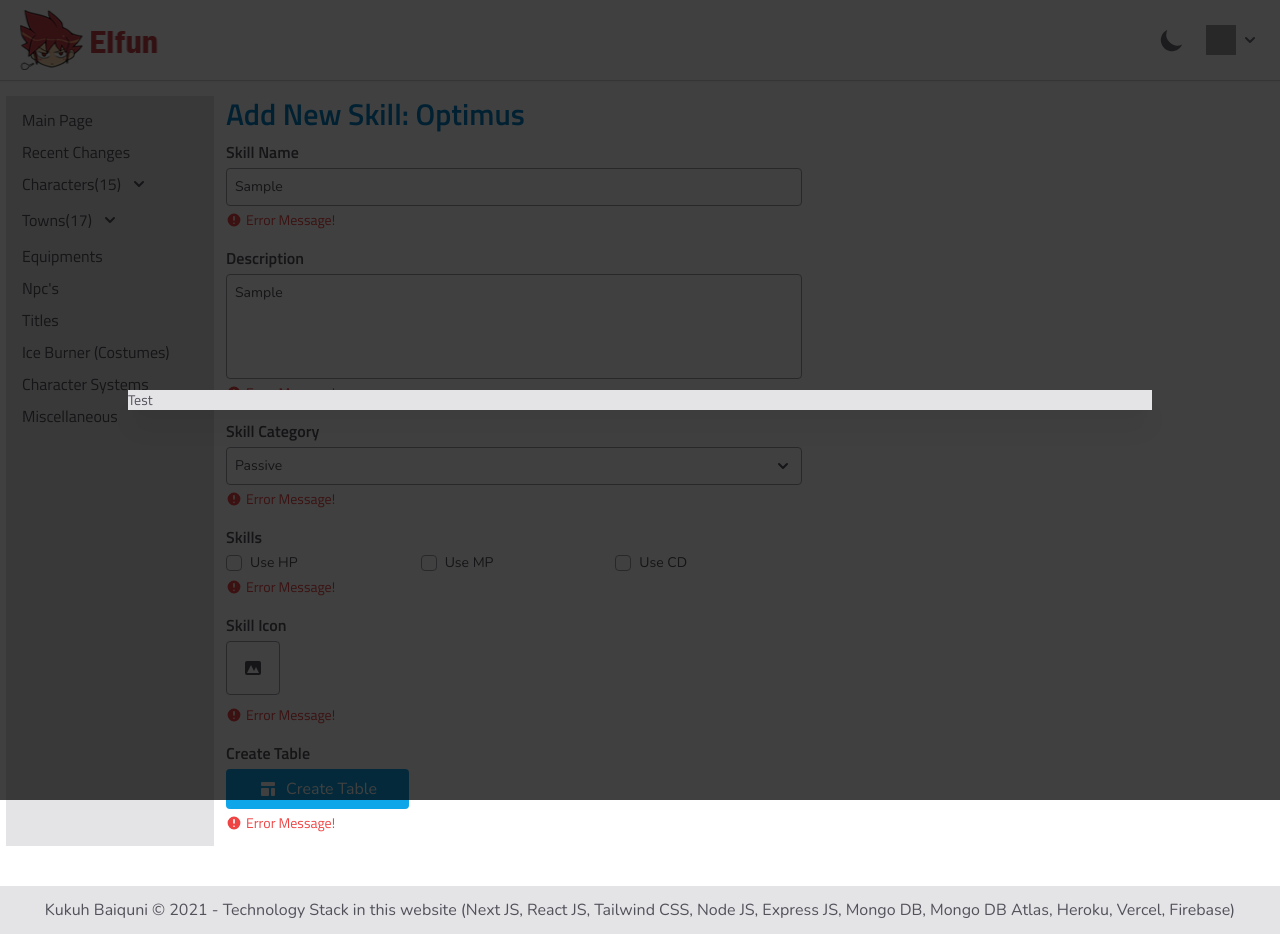
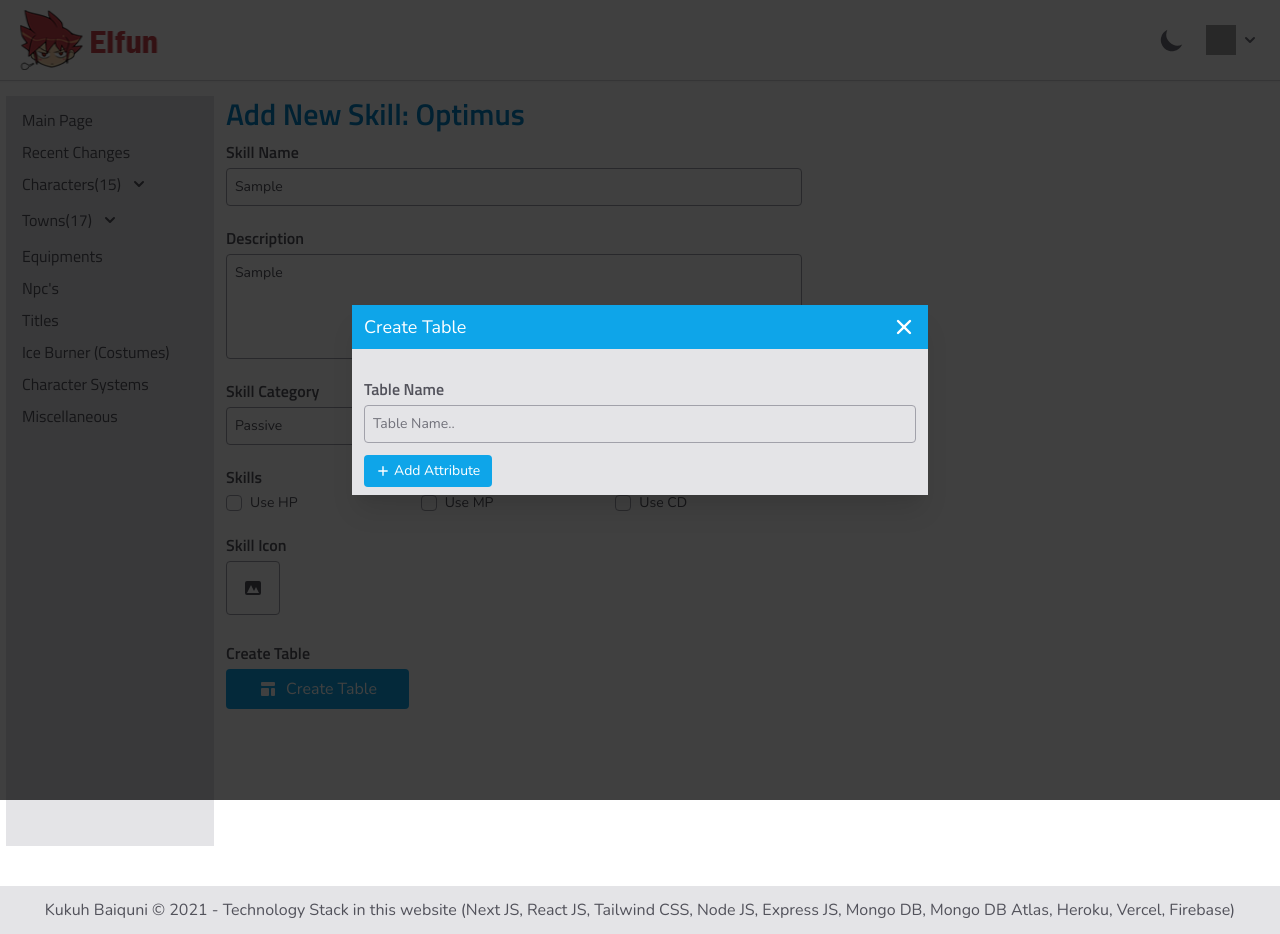
Before and after one commit to kukuhBaiquni/elfun, a Next.js app: page /contribution/skills in a window 1280 px wide. Both pictures are taken after typing "Sample", "Sample" into the empty fields and a click on the button "Create Table". Built offline with nearby package versions, Linux system fonts and the light colour scheme; grey boxes are pictures that could not be loaded.

Commit message:
Add error handling

```diff
--- a/src/components/common/button/index.jsx
+++ b/src/components/common/button/index.jsx
@@ -6,16 +6,19 @@ import clsx from 'clsx'
 export default function Button(props) {
   const {
     type, label, onClick, leftIcon, rightIcon,
-    outlined, fluid,
+    outlined, fluid, size,
   } = props
   return (
     <button
       className={clsx(
+        size === 'sm'
+          ? 'py-1.5 px-3 text-sm'
+          : 'py-2 px-8',
         outlined
           ? 'border border-sky-500 bg-transparent text-sky-500 hover:bg-gray-200 dark:hover:bg-gray-700'
           : 'bg-sky-500 text-white hover:bg-opacity-70',
-        fluid && 'w-full justify-center',
-        'flex items-center rounded py-2 px-8 transition-all duration-300',
+        fluid && 'w-full',
+        'flex items-center justify-center rounded transition-all duration-300',
       )}
       type={type}
       onClick={onClick}
@@ -35,6 +38,9 @@ Button.propTypes = {
   rightIcon: PropTypes.node,
   fluid: PropTypes.bool,
   outlined: PropTypes.bool,
+  size: PropTypes.oneOf([
+    'sm', 'md',
+  ]),
 }
 
 Button.defaultProps = {
@@ -45,4 +51,5 @@ Button.defaultProps = {
   onClick: () => {},
   leftIcon: <span />,
   rightIcon: <span />,
+  size: 'md',
 }
--- a/src/components/common/modal/index.jsx
+++ b/src/components/common/modal/index.jsx
@@ -39,7 +39,7 @@ export default function Modal(props) {
             <div className={clsx(
               size,
               'inline-block w-full bg-general whitespace-nowrap text-center overflow-hidden shadow-xl',
-              'sm:text-sm sm:text-left text-general text-xs font-titillium transform transition-all',
+              'sm:text-left text-general transform transition-all',
             )}
             >
               {render}
--- a/src/components/common/modal/job-path/job-path-mapper.jsx
+++ b/src/components/common/modal/job-path/job-path-mapper.jsx
@@ -29,7 +29,7 @@ export default function JobPathMapper(props) {
         <h5>Choose Character Path</h5>
         <XIcon className='w-6 h-6 cursor-pointer' onClick={() => setIsVisible(false)} />
       </div>
-      <div className='p-2 mt-3 flex flex-col'>
+      <div className='p-2 mt-3 flex flex-col sm:text-sm text-xs font-titillium'>
         <div className='flex flex-col justify-center items-center'>
           <div className={clsx(
             selectedCharacter?.name === data?.name
--- a/src/components/forms/FormFieldWrapper.jsx
+++ b/src/components/forms/FormFieldWrapper.jsx
@@ -5,7 +5,7 @@ import clsx from 'clsx'
 
 export function FormFieldWrapper(props) {
   const {
-    name, label, children, bordered,
+    name, label, children, bordered, errorMessage,
   } = props
   // eslint-disable-next-line no-console
   // console.log('📝', props)
@@ -19,10 +19,12 @@ export function FormFieldWrapper(props) {
       >
         {children}
       </div>
-      <div className='flex items-center'>
-        <ExclamationCircleIcon className='w-4 h-4 text-red-500 dark:text-red-700' />
-        <span className='text-red-500 dark:text-red-700 ml-1 text-sm' role='alert'>Error Message!</span>
-      </div>
+      {errorMessage && (
+        <div className='flex items-center'>
+          <ExclamationCircleIcon className='w-4 h-4 text-red-500 dark:text-red-700' />
+          <span className='text-red-500 dark:text-red-700 ml-1 text-sm' role='alert'>{errorMessage}</span>
+        </div>
+      )}
     </div>
   )
 }
@@ -32,6 +34,7 @@ FormFieldWrapper.propTypes = {
   label: PropTypes.string.isRequired,
   children: PropTypes.node,
   bordered: PropTypes.bool,
+  errorMessage: PropTypes.string,
 }
 
 FormFieldWrapper.defaultProps = {
--- a/src/components/forms/input-text/input-text.jsx
+++ b/src/components/forms/input-text/input-text.jsx
@@ -8,10 +8,11 @@ function InputText(props) {
     name, label, placeholder, defaultValue,
   } = props
 
-  const { register } = useFormContext()
+  const { register, formState: { errors } } = useFormContext()
+  const errorMessage = Object.keys(errors).includes(name) ? errors[name].message : ''
 
   return (
-    <FormFieldWrapper bordered label={label} name={name}>
+    <FormFieldWrapper bordered errorMessage={errorMessage} label={label} name={name}>
       <input
         {...register(name)}
         className='w-full outline-none placeholder-gray-500 bg-transparent text-sm p-2'
--- a/src/components/forms/input-text/textarea.jsx
+++ b/src/components/forms/input-text/textarea.jsx
@@ -8,10 +8,11 @@ function Textarea(props) {
     name, label, placeholder, defaultValue,
   } = props
 
-  const { register } = useFormContext()
+  const { register, formState: { errors } } = useFormContext()
+  const errorMessage = Object.keys(errors).includes(name) ? errors[name].message : ''
 
   return (
-    <FormFieldWrapper bordered label={label} name={name}>
+    <FormFieldWrapper bordered errorMessage={errorMessage} label={label} name={name}>
       <textarea
         {...register(name)}
         className='w-full outline-none placeholder-gray-500 bg-transparent text-sm p-2 resize-none'
--- a/src/components/forms/table-composer/index.jsx
+++ b/src/components/forms/table-composer/index.jsx
@@ -1,13 +1,16 @@
-import { useState } from 'react'
+import { useState, Fragment } from 'react'
 import Button from 'components/common/button'
-import { TemplateIcon } from '@heroicons/react/solid'
+import { TemplateIcon, XIcon, PlusIcon } from '@heroicons/react/solid'
 import PropTypes from 'prop-types'
+import { FormProvider, useForm } from 'react-hook-form'
 import Modal from 'components/common/modal'
 import { FormFieldWrapper } from '../FormFieldWrapper'
+import InputText from '../input-text/input-text'
 
 export default function TableComposer(props) {
   const { label, name } = props
   const [isVisible, setIsVisible] = useState(false)
+  const methods = useForm()
 
   return (
     <FormFieldWrapper label={label} name={name}>
@@ -19,12 +22,29 @@ export default function TableComposer(props) {
       <Modal
         isVisible={isVisible}
         render={(
-          <div>
-            Test
-          </div>
+          <Fragment>
+            <div className='bg-sky-500 dark:bg-gray-800 text-white py-2 px-3 text-lg flex justify-between items-center'>
+              <h5>Create Table</h5>
+              <XIcon className='w-6 h-6 cursor-pointer' onClick={() => setIsVisible(false)} />
+            </div>
+            <div className='py-2 px-3 mt-3'>
+              <FormProvider {...methods}>
+                <InputText
+                  label='Table Name'
+                  name='tableName'
+                  placeholder='Table Name..'
+                />
+                <Button
+                  label='Add Attribute'
+                  leftIcon={<PlusIcon className='h-3.5 w-3.5 mr-1' />}
+                  size='sm'
+                />
+              </FormProvider>
+            </div>
+          </Fragment>
         )}
         setIsVisible={setIsVisible}
-        size='max-w-screen-lg'
+        size='max-w-xl'
       />
     </FormFieldWrapper>
   )
```
